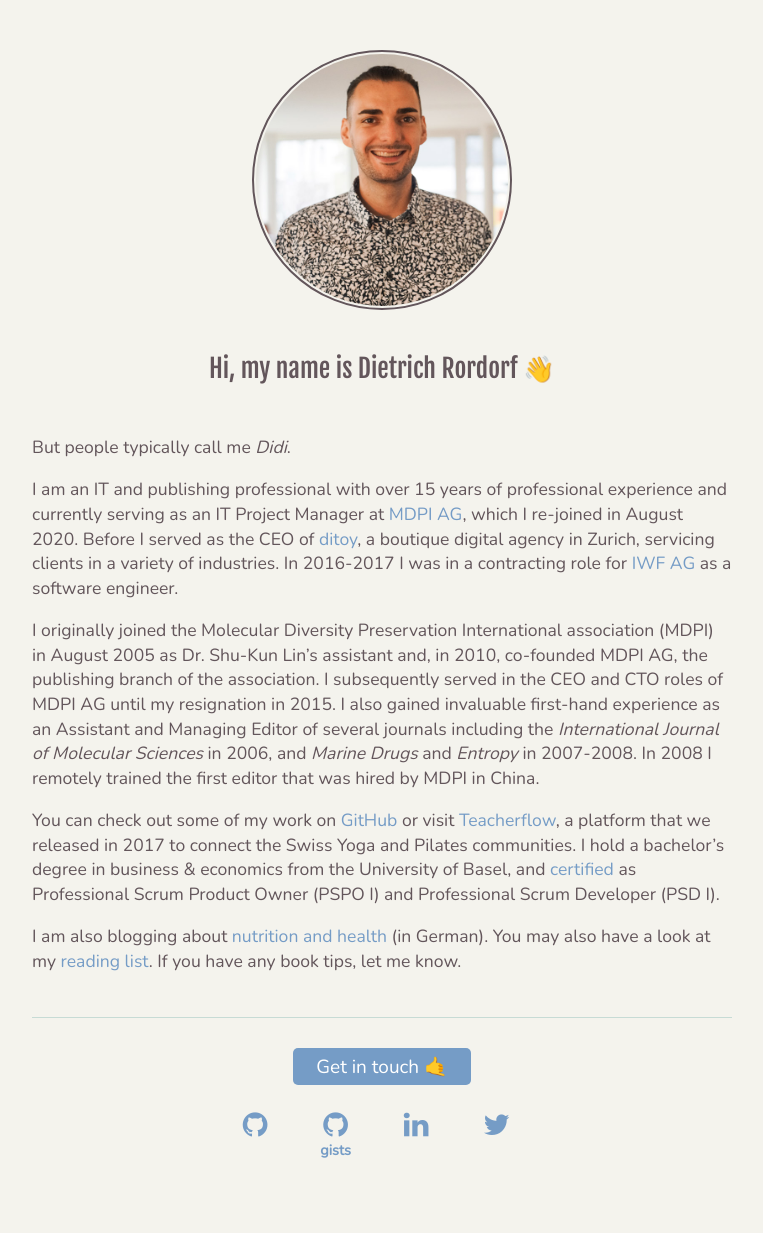
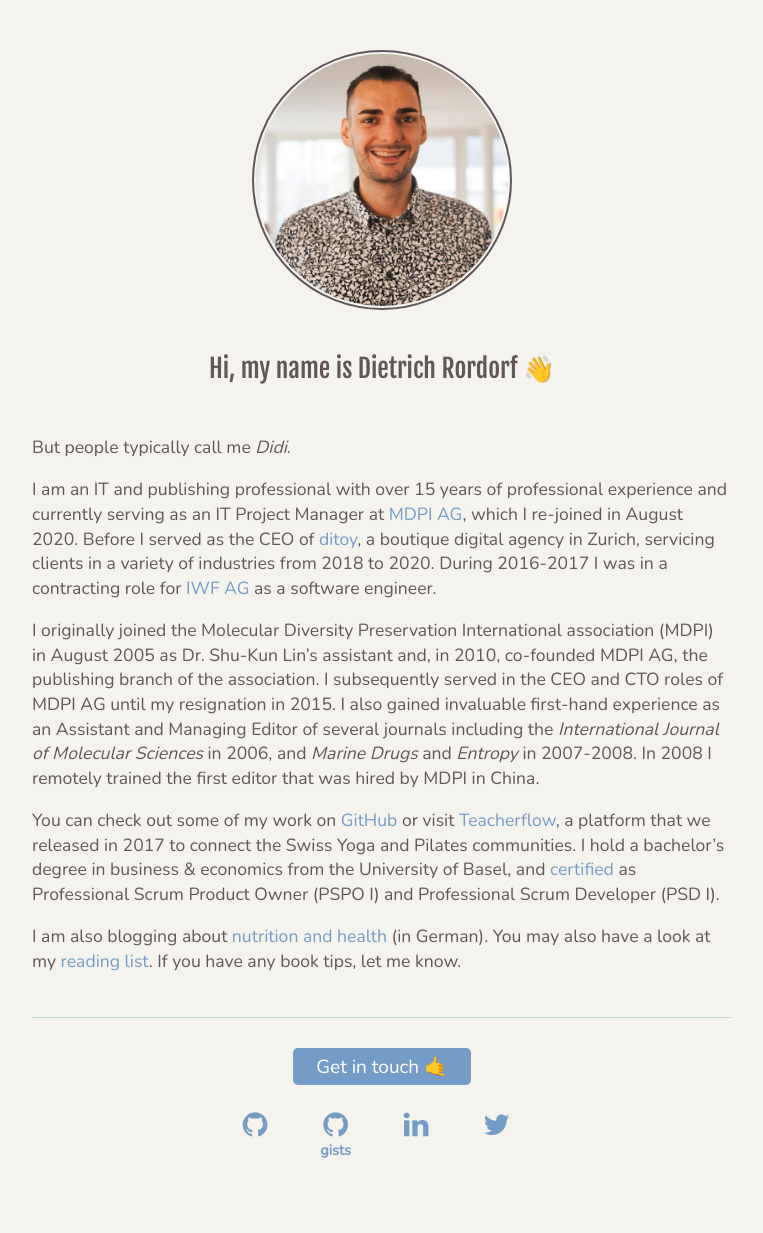
Before and after one commit to rordi/rordi.github.io, a Jekyll site: the page built from index.md, in a window 1280 px wide. Shown: the whole page, without its empty margins (258-1021 px from the left). Built offline with Jekyll 4.4.1, drawn with Linux system fonts in a browser that asks for light colours.

Commit message:
Update index.md

```diff
--- a/index.md
+++ b/index.md
@@ -10,7 +10,7 @@ title: Dietrich Rordorf
 
 But people typically call me *Didi*.
 
-I am an IT and publishing professional with over 15 years of professional experience and currently serving as an IT Project Manager at [MDPI AG](https://www.mdpi.com/), which I re-joined in August 2020. Before I served as the CEO of [ditoy](https://www.ditoy.com/), a boutique digital agency in Zurich, servicing clients in a variety of industries. In 2016-2017 I was in a contracting role for [IWF AG](https://www.iwf.ch/) as a software engineer.
+I am an IT and publishing professional with over 15 years of professional experience and currently serving as an IT Project Manager at [MDPI AG](https://www.mdpi.com/), which I re-joined in August 2020. Before I served as the CEO of [ditoy](https://www.ditoy.com/), a boutique digital agency in Zurich, servicing clients in a variety of industries from 2018 to 2020. During 2016-2017 I was in a contracting role for [IWF AG](https://www.iwf.ch/) as a software engineer.
 
 I originally joined the Molecular Diversity Preservation International association (MDPI) in August 2005 as Dr. Shu-Kun Lin’s assistant and, in 2010, co-founded MDPI AG, the publishing branch of the association. I subsequently served in the CEO and CTO roles of MDPI AG until my resignation in 2015. I also gained invaluable first-hand experience as an Assistant and Managing Editor of several journals including the *International Journal of Molecular Sciences* in 2006, and *Marine Drugs* and *Entropy* in 2007-2008. In 2008 I remotely trained the first editor that was hired by MDPI in China.
 
```
